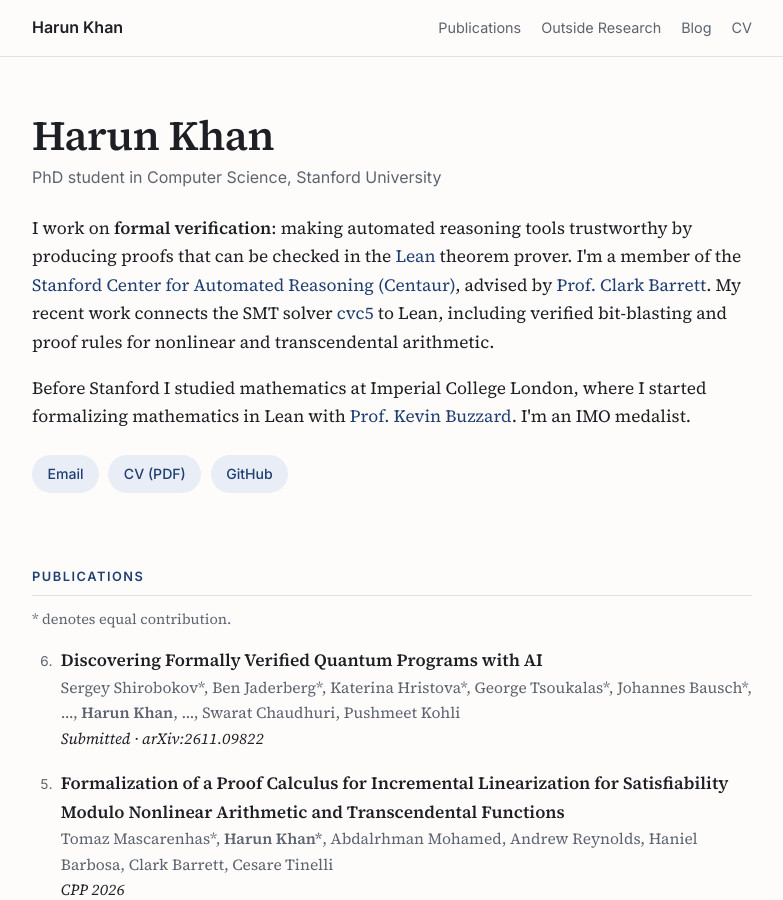
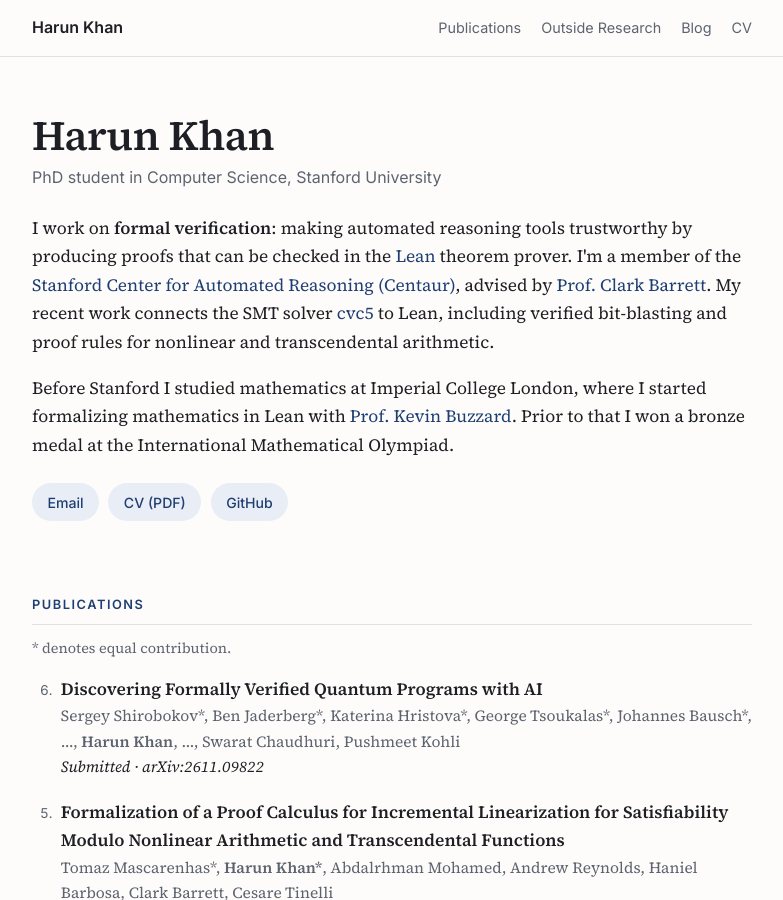
Before and after one commit to harunk-dev/website, a Jekyll site: the page built from index.html, in a window 1280 px wide and 900 px high. Shown: the whole window, without its empty margins (248-1031 px from the left). Built offline with Jekyll 4.4.1, drawn with Linux system fonts in a browser that asks for light colours.

Commit message:
Reword IMO line in intro
Co-Authored-By: Claude Opus 5.5 <noreply@anthropic.com>
Claude-Session: https://claude.ai/code/session_01734RpCjVag34boEXhMytMG

```diff
--- a/index.html
+++ b/index.html
@@ -18,7 +18,7 @@ layout: default
         <p>
           Before Stanford I studied mathematics at Imperial College London, where I started
           formalizing mathematics in Lean with <a href="https://www.imperial.ac.uk/people/k.buzzard">Prof. Kevin Buzzard</a>.
-          I'm an IMO medalist.
+          Prior to that I won a bronze medal at the International Mathematical Olympiad.
         </p>
         <p class="links">
           <a class="btn" href="mailto:harun19@stanford.edu">Email</a>
```
